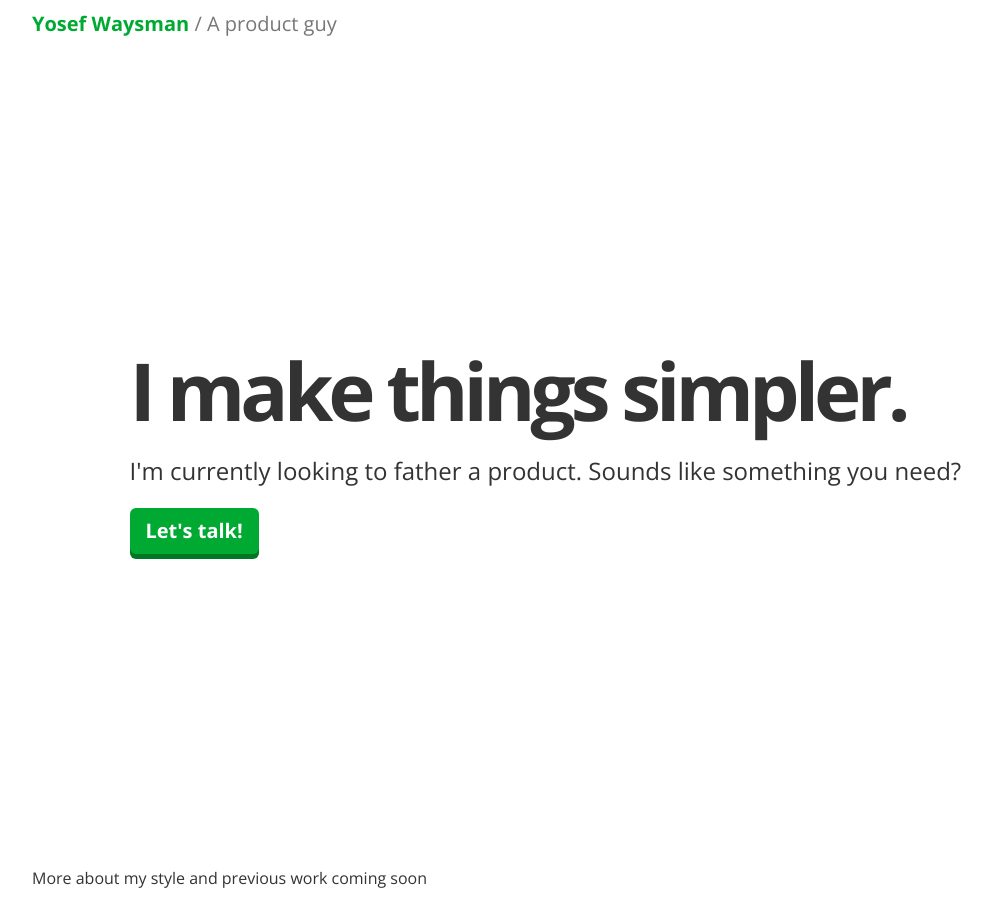
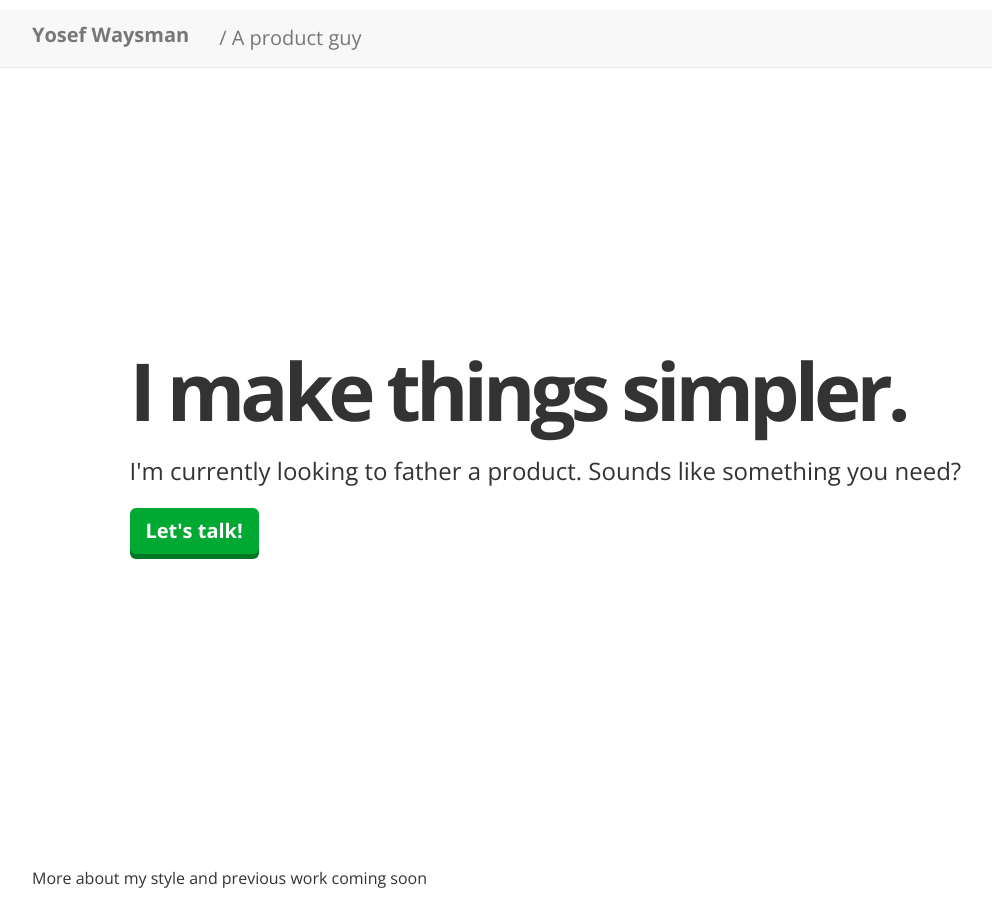
Before and after one commit to yosefw/yosefw.github.io, a Jekyll site: the page built from index.html, in a window 1280 px wide. Shown: the whole page, without its empty margins (38-1030 px from the left). Built offline with Jekyll 4.4.1, drawn with Linux system fonts in a browser that asks for light colours.

Commit message:
Implemented Bootstrap's Navbar
Still got lots of work to do

```diff
--- a/_includes/header.html
+++ b/_includes/header.html
@@ -1,6 +1,19 @@
 <header>
-<div class="container">
-  <a href="#">Yosef Waysman</a>
-  <span>/ A product guy<span>
-</div>
+  <nav class="navbar navbar-default navbar-static-top">
+    <div class="container">
+      <div class="navbar-header">
+        <button type="button" class="navbar-toggle collapsed" data-toggle="collapse" data-target="#bs-example-navbar-collapse-1">
+          <span class="sr-only">Toggle navigation</span>
+          <span class="icon-bar"></span>
+          <span class="icon-bar"></span>
+          <span class="icon-bar"></span>
+        </button>
+        <a class="navbar-brand" href="/">Yosef Waysman</a>
+        <p class="navbar-text">/ A product guy<p>
+      </div>
+
+      <!-- Collect the nav links, forms, and other content for toggling -->
+
+    </div> <!-- container -->
+  </nav>
 </header>
```
